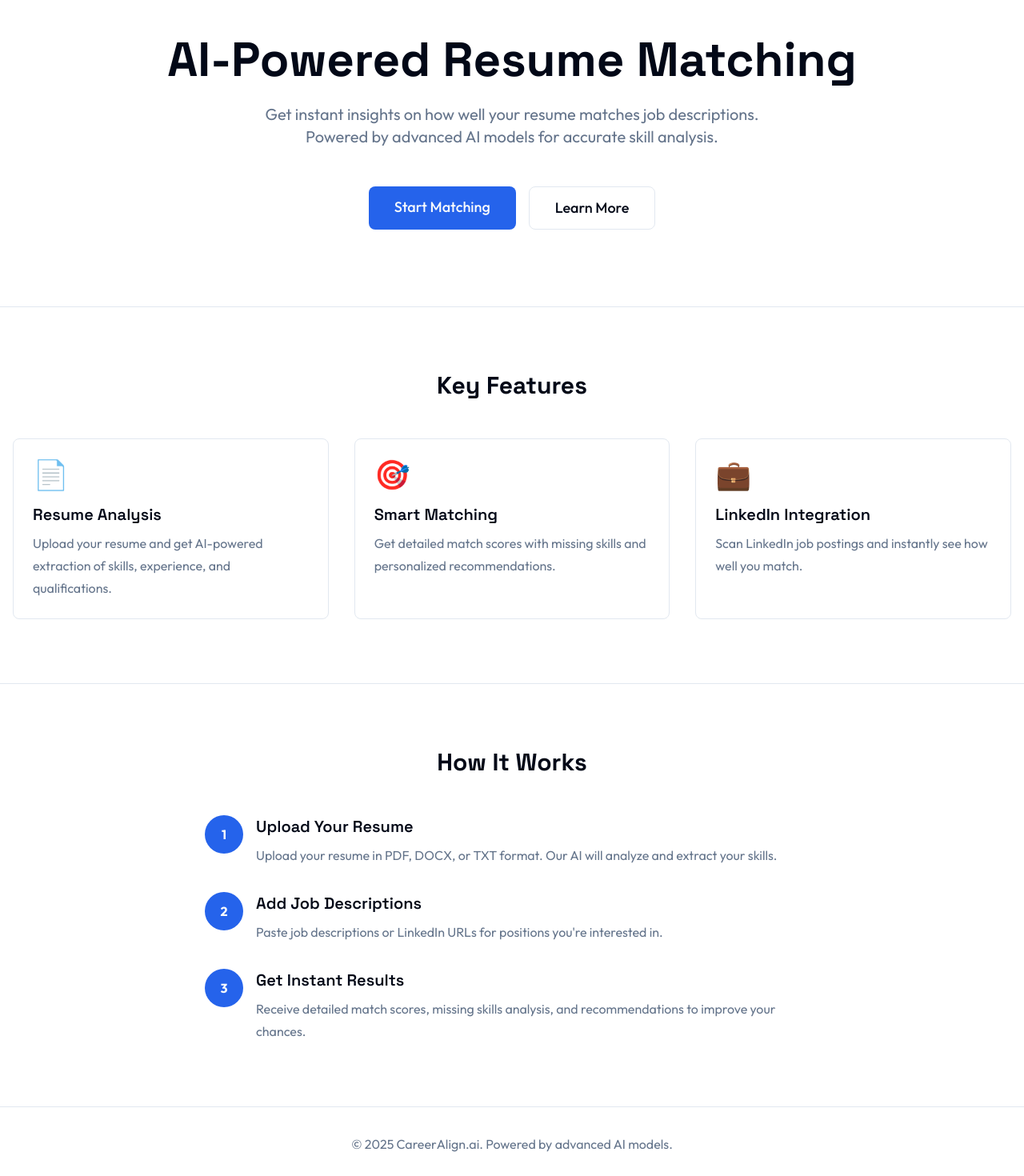
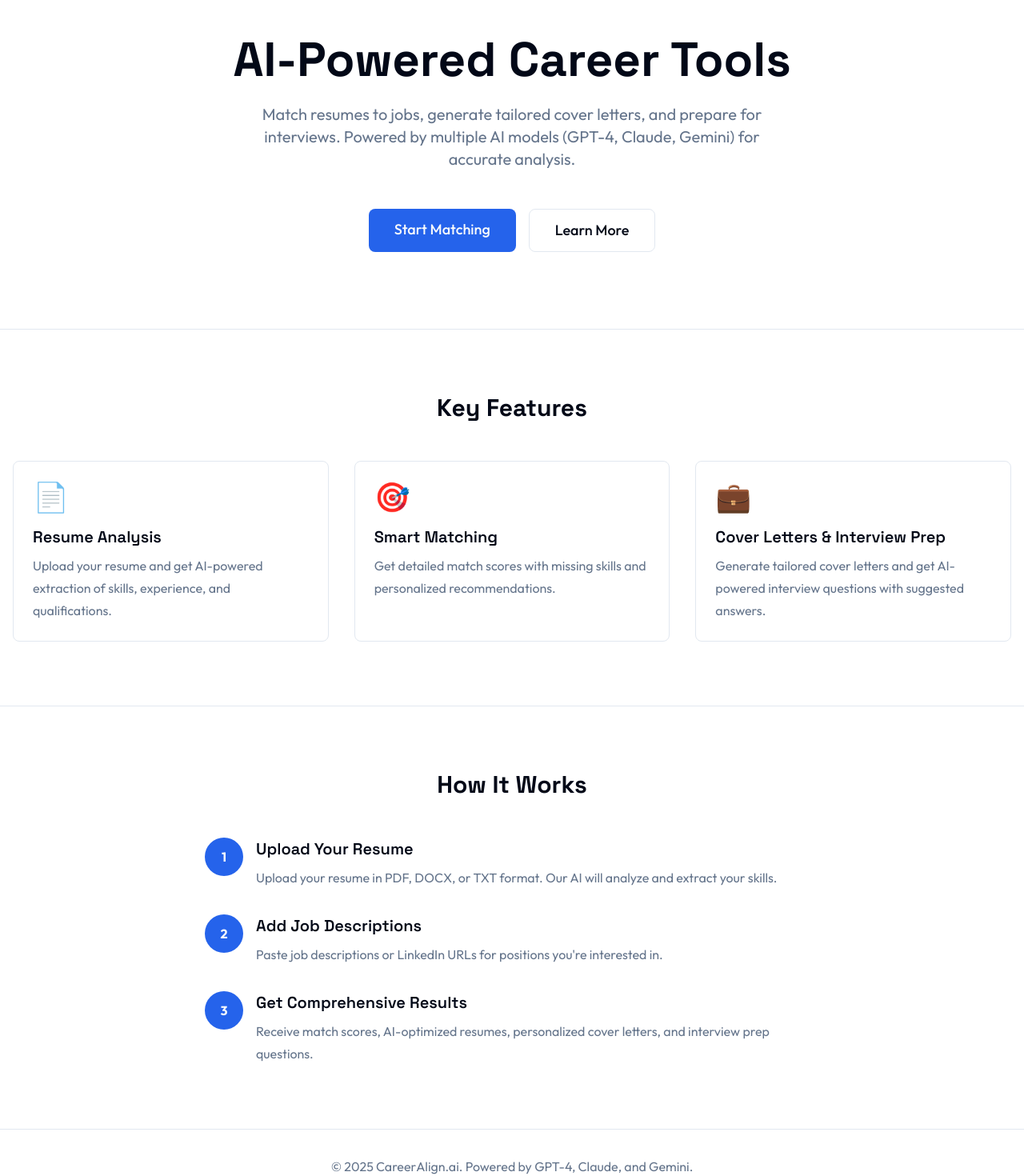
Before and after one commit to saifrehman100/SkillFit-AI, a Next.js app in the folder frontend/: page / in a window 1280 px wide. Shown: the part 120-1590 px from the top of the page at 80% size. Built offline with nearby package versions, Linux system fonts and the light colour scheme; no server answers.

Commit message:
update ui

```diff
--- a/frontend/app/page.tsx
+++ b/frontend/app/page.tsx
@@ -28,11 +28,11 @@ export default function LandingPage() {
       <main className="flex-1">
         <section className="container mx-auto px-4 py-24 text-center">
           <h2 className="text-5xl md:text-6xl font-heading font-bold mb-6">
-            AI-Powered Resume Matching
+            AI-Powered Career Tools
           </h2>
           <p className="text-xl text-muted-foreground mb-12 max-w-2xl mx-auto">
-            Get instant insights on how well your resume matches job descriptions.
-            Powered by advanced AI models for accurate skill analysis.
+            Match resumes to jobs, generate tailored cover letters, and prepare for interviews.
+            Powered by multiple AI models (GPT-4, Claude, Gemini) for accurate analysis.
           </p>
           <div className="flex gap-4 justify-center">
             <Link
@@ -80,10 +80,10 @@ export default function LandingPage() {
               <div className="p-6 border border-border rounded-lg">
                 <div className="text-4xl mb-4">💼</div>
                 <h4 className="text-xl font-heading font-semibold mb-2">
-                  LinkedIn Integration
+                  Cover Letters & Interview Prep
                 </h4>
                 <p className="text-muted-foreground">
-                  Scan LinkedIn job postings and instantly see how well you match.
+                  Generate tailored cover letters and get AI-powered interview questions with suggested answers.
                 </p>
               </div>
             </div>
@@ -125,9 +125,9 @@ export default function LandingPage() {
                 3
               </div>
               <div>
-                <h4 className="text-xl font-semibold mb-2">Get Instant Results</h4>
+                <h4 className="text-xl font-semibold mb-2">Get Comprehensive Results</h4>
                 <p className="text-muted-foreground">
-                  Receive detailed match scores, missing skills analysis, and recommendations to improve your chances.
+                  Receive match scores, AI-optimized resumes, personalized cover letters, and interview prep questions.
                 </p>
               </div>
             </div>
@@ -138,7 +138,7 @@ export default function LandingPage() {
       {/* Footer */}
       <footer className="border-t border-border">
         <div className="container mx-auto px-4 py-8 text-center text-muted-foreground">
-          <p>&copy; 2025 CareerAlign.ai. Powered by advanced AI models.</p>
+          <p>&copy; 2025 CareerAlign.ai. Powered by GPT-4, Claude, and Gemini.</p>
         </div>
       </footer>
     </div>
```
Also changed, not shown: 1 other file (tests, documents, lock files or other folders).
